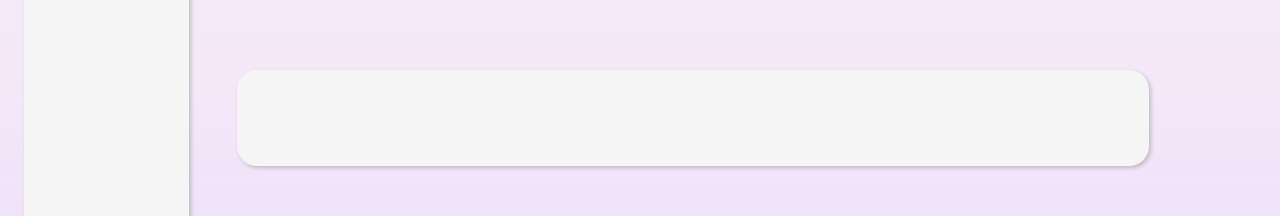
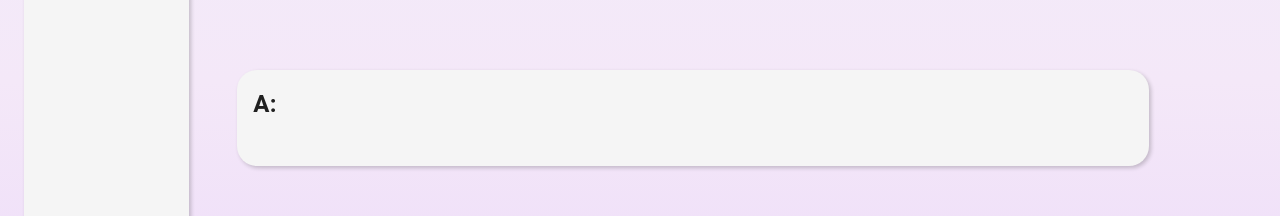
Before and after one commit to MarinaLl/soundwave, a React (Create React App) app in the folder client/: page / in a window 1280 px wide. Shown: the part 318-534 px from the top of the page. Built offline with nearby package versions, Linux system fonts and the light colour scheme.

Commit message:
reproductor de musica dinamico

```diff
--- a/client/src/components/Explore.jsx
+++ b/client/src/components/Explore.jsx
@@ -64,8 +64,6 @@ const Explore = () => {
                                             </CardContent> */}
                                         </CardActionArea>
                                     </Card>
-
-
                                 </Grid>
                             );
                         } else {
--- a/client/src/components/Layout.jsx
+++ b/client/src/components/Layout.jsx
@@ -1,5 +1,5 @@
 // Layout.jsx
-import React from 'react';
+import React, {useState} from 'react';
 import CssBaseline from '@mui/material/CssBaseline';
 import Box from '@mui/material/Box';
 import Grid from '@mui/material/Unstable_Grid2'; // Grid version 2
@@ -7,6 +7,21 @@ import SideBar from './SideBar';
 import Player from './Player';
 
 const Layout = ({ children }) => {
+
+  const [songData, setSongData] = useState(null);
+
+  const handleSongData = (song) => {
+    setSongData(song)
+  }
+
+  // Clonar cada elemento hijo y pasar las props adicionales
+  const childrenWithProps = React.Children.map(children, (child) => {
+    if (React.isValidElement(child)) {
+      return React.cloneElement(child, { onSongData: handleSongData });
+    }
+    return child;
+  });
+
   return (
     <React.Fragment>
     <CssBaseline />
@@ -17,10 +32,10 @@ const Layout = ({ children }) => {
         </Grid>
         <Grid container lg={9} p={3}>
           <Grid item lg={12} sx={{maxHeight: 'calc(100vh - 8rem)', overflowY: 'auto'}}>
-            {children}
+            {childrenWithProps}
           </Grid>
           <Grid item lg={12} sx={{height: '6rem'}}>
-            <Player />
+            <Player songData={songData} />
           </Grid>
         </Grid>
       </Grid>
--- a/client/src/components/Player.jsx
+++ b/client/src/components/Player.jsx
@@ -1,16 +1,18 @@
 import React, { useEffect, useState } from "react";
 import { Box } from "@mui/material";
 
-const Player = ({ cancion }) => {
+const Player = ({ songData }) => {
     const [nombre, setNombre] = useState("");
     const [portada, setPortada] = useState("");
 
+    console.log('data'+ songData)
+
     useEffect(() => {
-        if (cancion) {
-            setNombre(cancion.nombre);
-            setPortada(cancion.portada);
+        if (songData) {
+            setNombre(songData.nombre);
+            setPortada(songData.portada);
         }
-    }, [cancion]);
+    }, [songData]);
 
     // Verificamos si hay una canción seleccionada
     const playerStyles = {
@@ -24,7 +26,8 @@ const Player = ({ cancion }) => {
     return (
         <Box p={2} style={playerStyles}>
             {console.log(nombre)}
-            <h2>{nombre}</h2>
+            {console.log(portada)}
+            <h2>A:{nombre}</h2>
             {portada && <img src={portada} alt="Portada del álbum" />}
         </Box>
     );
--- a/client/src/components/SearchBar.jsx
+++ b/client/src/components/SearchBar.jsx
@@ -4,7 +4,7 @@ import SearchIcon from '@mui/icons-material/Search';
 import TextField from '@mui/material/TextField';
 import Player from './Player';
 
-const SearchBar = () => {
+const SearchBar = ({onSongData}) => {
     const [cancion, setCancion] = useState("");
     const [canciones, setCanciones] = useState([]);
     const [cancionSeleccionada, setCancionSeleccionada] = useState(); // Estado para la canción seleccionada
@@ -44,8 +44,12 @@ const SearchBar = () => {
     function handleSongClick(nombre, portada) {
         const cancionSeleccionada = { nombre, portada };
         setCancionSeleccionada(cancionSeleccionada);
-        console.log('click'+cancionSeleccionada)
+        console.log('click'+cancionSeleccionada);
+        if (typeof onSongData === 'function') {
+            onSongData(cancionSeleccionada)
+        }
     }
+
 
     return (
         <Box sx={{ width: '100%', height: '100%' }}>
@@ -68,7 +72,7 @@ const SearchBar = () => {
                     </div>
                 );
             })}
-            {cancionSeleccionada && <Player cancion={cancionSeleccionada}/>}
+            {/* {cancionSeleccionada && <Player cancion={cancionSeleccionada}/>} */}
         </Box>
     );
 }
```
